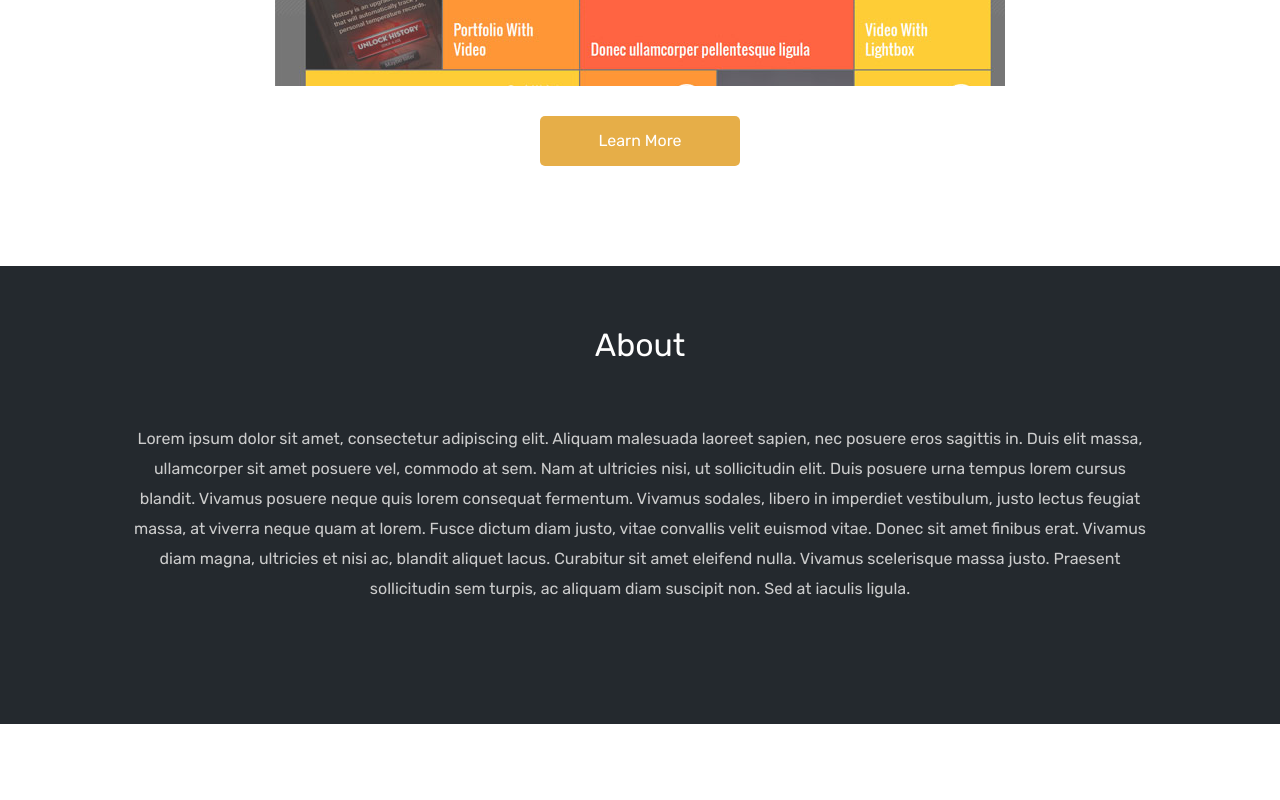
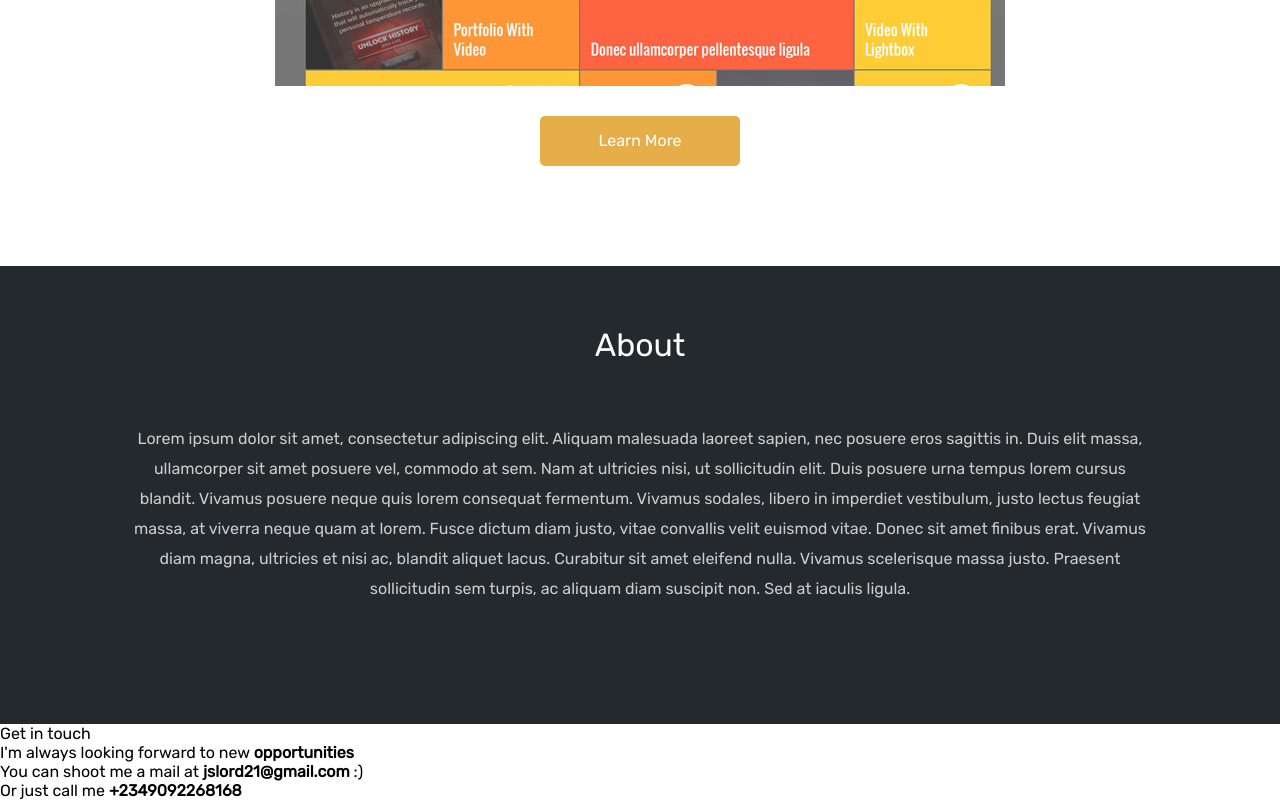
Before and after one commit to jSenor/jsenor.github.io, a website: page index.html in a window 1280 px wide. Shown: the part 1411-2211 px from the top of the page. Before the commit the page ends 2135 px from the top, so only its background shows below. Drawn offline with Linux system fonts and the light colour scheme.

Commit message:
Added html structure of the contact section

```diff
--- a/index.html
+++ b/index.html
@@ -59,6 +59,16 @@
 			</div>
 		</div>
 
+		<!-- Reach me -->
+		<div class="contact">
+			<div class="title">Get in touch</div>
+			<div class="content">
+				I'm always looking forward to new <b>opportunities</b><br>
+				You can shoot me a mail at <b>jslord21@gmail.com</b> :)<br>
+				Or just call me <b>+2349092268168</b>
+			</div>
+		</div>
+
 	</div>
 	<script type="text/javascript" src="build/javascripts/typed.js"></script>
 	<script type="text/javascript" src="build/javascripts/script.js"></script>
```
